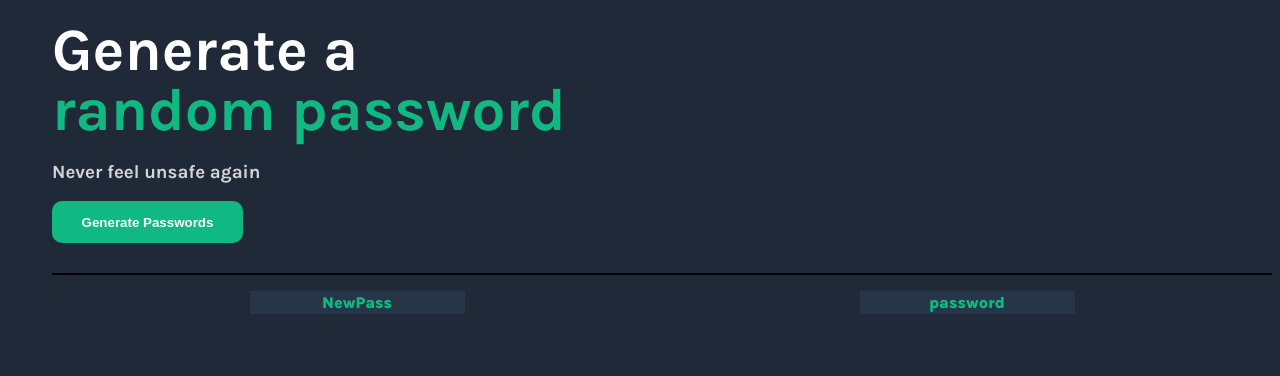
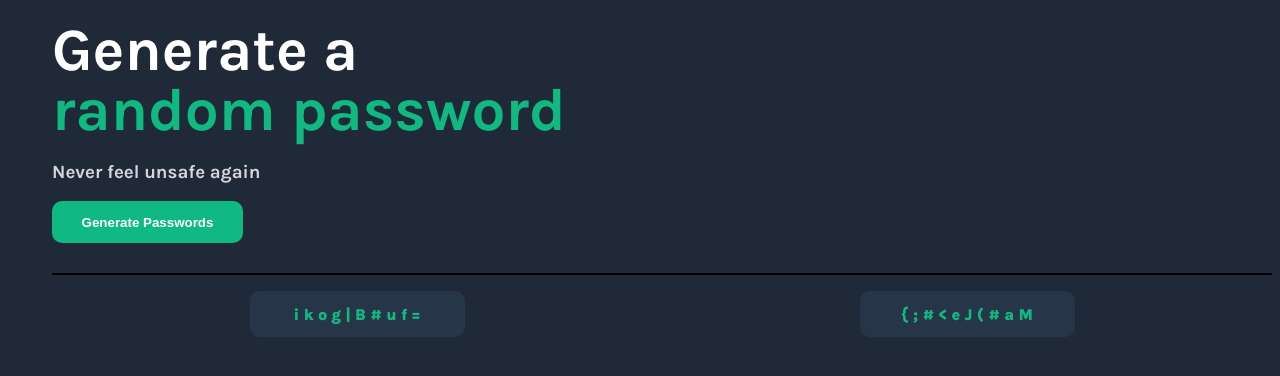
Before and after one commit to bcsurf2822/password-gen, a plain HTML site: page index.html in a window 1280 px wide. Both pictures are taken after a click on the button "Generate Passwords". Drawn offline with Linux system fonts and the light colour scheme.

Commit message:
able to generate random password

```diff
--- a/index.css
+++ b/index.css
@@ -47,6 +47,9 @@ p {
   color: #10b981;
   background-color: #273549;
   border: 2px solid #273549;
+  border-radius: 10px;
   width: 211px;
+  height: 30px;
   text-align: center;
+  padding-top: 12px;
 }
--- a/index.html
+++ b/index.html
@@ -21,8 +21,8 @@
     </div>
     <button onclick="iClick()"><strong>Generate Passwords</strong></button>
     <div class="passwords">
-      <p id="p-one">password</p>
-      <p id="p-two">password</p>
+      <p id="p-one"></p>
+      <p id="p-two"></p>
     </div>
   </body>
   <script src="index.js"></script>
--- a/index.js
+++ b/index.js
@@ -5,6 +5,20 @@ const passOne = document.getElementById("p-one");
 const passTwo = document.getElementById("p-two");
 
 
+for (let i = 0; i < characters.length; i++) {
+  console.log()
+
+}
+
 function iClick() {
-  passOne.textContent = "NewPass"
+  let passWordNumber = 10;
+  let newPassWord1 = [];
+  let newPassWord2 = [];
+
+  for(let i = 0; i < passWordNumber; i++) {
+    newPassWord1.push(characters[Math.floor(Math.random() * characters.length)])
+    newPassWord2.push(characters[Math.floor(Math.random() * characters.length)])
+  }
+  passOne.innerText = newPassWord1.join("  ");
+  passTwo.innerText = newPassWord2.join("  ")
 }
```
